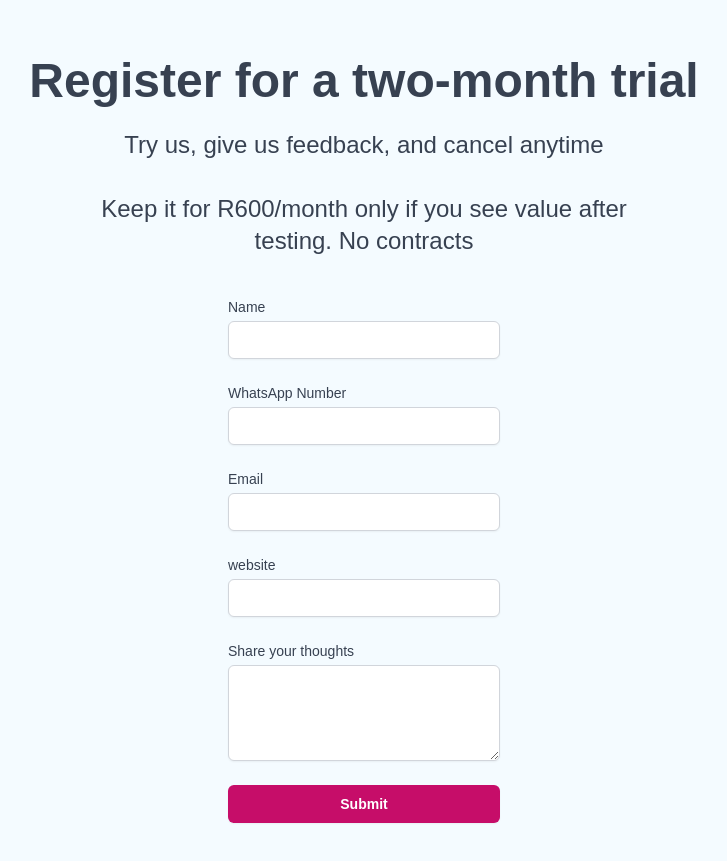
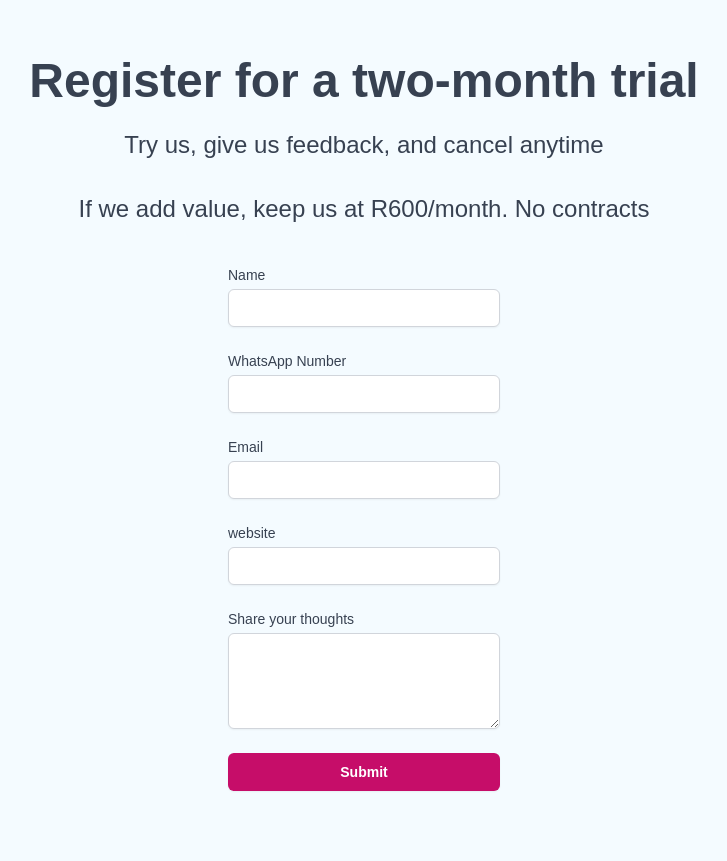
Before and after one commit to MankweAI/eyescreen, a Next.js app: page / in a window 1280 px wide. Shown: the part 1900-2761 px from the top of the page, without its empty margins (276-1003 px from the left). Built offline with nearby package versions, Linux system fonts and the light colour scheme.

Commit message:
Your commit message describing the changes

```diff
--- a/src/app/page.js
+++ b/src/app/page.js
@@ -117,7 +117,7 @@ export default function Home() {
               Try us, give us feedback, and cancel anytime
               <br />
               <br />
-              Keep it for R600/month only if you see value after testing. No contracts
+              If we add value, keep us at R600/month. No contracts
             </p>
             <BasicForm />
           </section>
```
